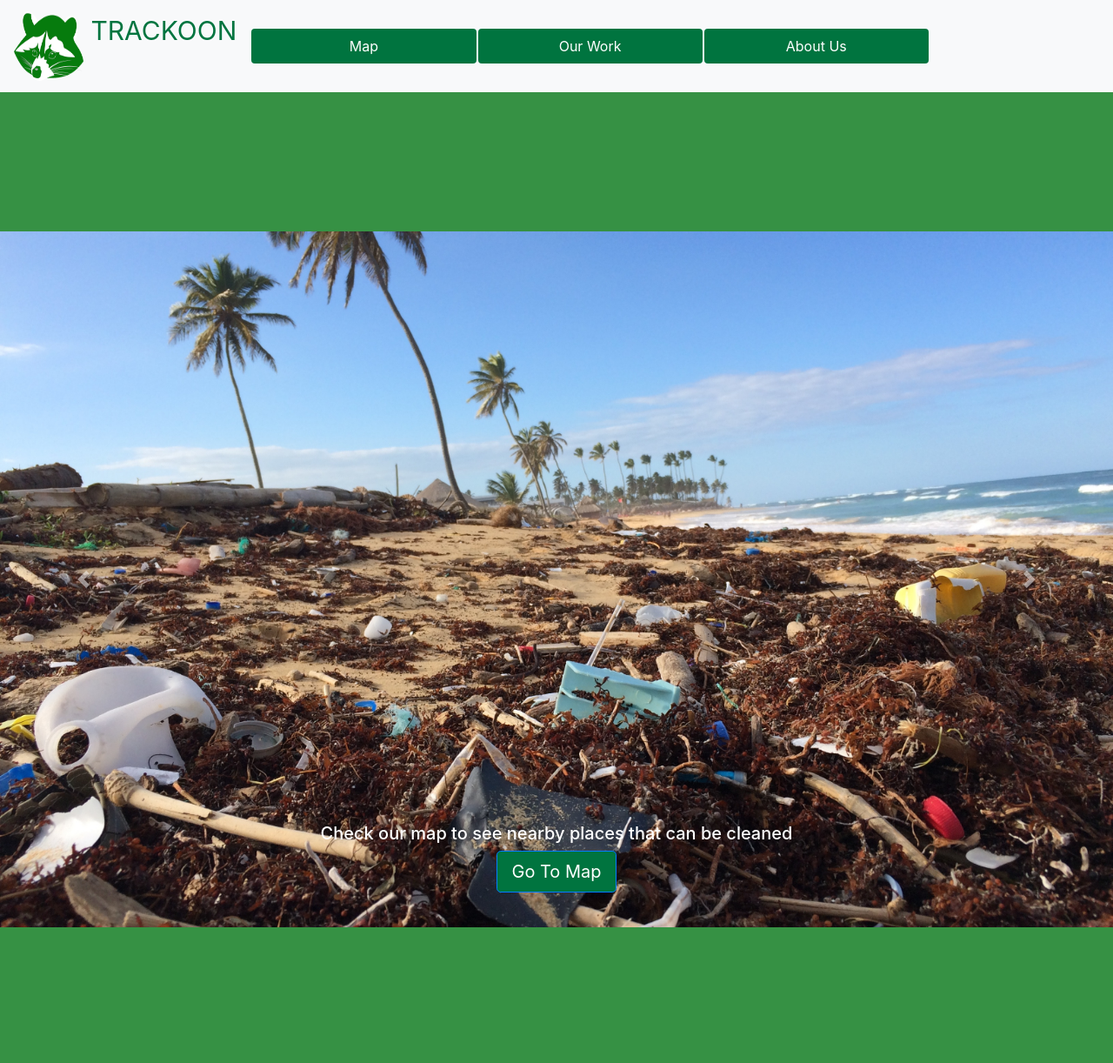
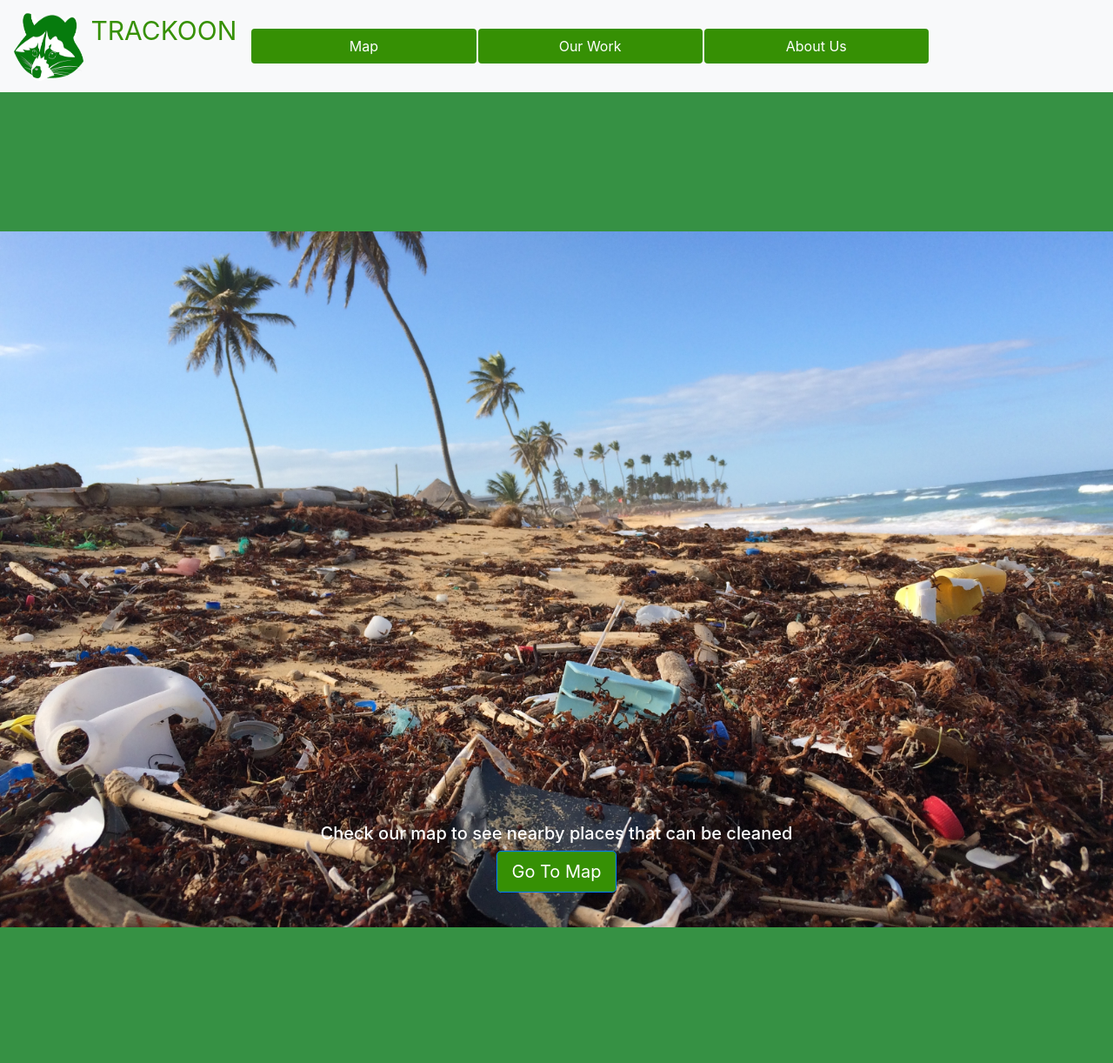
Before and after one commit to shabonout/trashoon, a Django app: page / in a window 1280 px wide. Shown: the top 1222 px of the page at 87% size. Run offline with Django 3.2, Linux system fonts and the light colour scheme; data comes from the database, SQL or seed files in the repository; some libraries are stand-ins or nearby versions.

Commit message:
fixed buttons

```diff
--- a/django-website/src/pins/static/CSS/style.css
+++ b/django-website/src/pins/static/CSS/style.css
@@ -66,3 +66,23 @@ html, body{
   animation-duration: 1s;
   margin-left: 0%;
 }
+
+#myBtn {
+    display: none; /* Hidden by default */
+    position: fixed; /* Fixed/sticky position */
+    bottom: 20px; /* Place the button at the bottom of the page */
+    right: 30px; /* Place the button 30px from the right */
+    z-index: 99; /* Make sure it does not overlap */
+    border: none; /* Remove borders */
+    outline: none; /* Remove outline */
+    background-color: #00743f; /* Set a background color */
+    color: white; /* Text color */
+    cursor: pointer; /* Add a mouse pointer on hover */
+    padding: 15px; /* Some padding */
+    border-radius: 10px; /* Rounded corners */
+    font-size: 18px; /* Increase font size */
+}
+
+#myBtn:hover {
+    background-color: #555; /* Add a dark-grey background on hover */
+}
--- a/django-website/src/pins/static/JavaScript/Script.js
+++ b/django-website/src/pins/static/JavaScript/Script.js
@@ -0,0 +1,15 @@
+window.onscroll = function() {scrollFunction()};
+
+function scrollFunction() {
+    if (document.body.scrollTop > 20 || document.documentElement.scrollTop > 20) {
+        document.getElementById("myBtn").style.display = "block";
+    } else {
+        document.getElementById("myBtn").style.display = "none";
+    }
+}
+
+// When the user clicks on the button, scroll to the top of the document
+function topFunction() {
+    document.body.scrollTop = 0; // For Safari
+    document.documentElement.scrollTop = 0; // For Chrome, Firefox, IE and Opera
+}
--- a/django-website/src/pins/templates/WebPage.html
+++ b/django-website/src/pins/templates/WebPage.html
@@ -10,15 +10,15 @@
 </head>
 <body>
     <nav class="navbar navbar-expand-sm bg-light" style="margin-bottom: 10rem">
-        <a class="navbar-brand" href="#" id="Trashoon"  style="color: #00743f">
+        <a class="navbar-brand" href="#" id="Trashoon"  style="color: #369004">
          <img id="logo" src="{% static 'resources/trashoon.png' %}" width="80" height="80" style="" class="d-inline-block align-top" alt="logo">
         TRACKOON
         </a>
         <div class="navbar-collapse" id="navbarSupportedContent" style="width: 80%; height: 60%" >
             <nav class="nav nav-pills nav-justified" style="width: 80%">
-                <a class="nav-item nav-link active" style="margin: 1px; background: #00743f" href="#">Map</a>
-                <a class="nav-item nav-link active" style="margin: 1px; background: #00743f" href="#">Our Work</a>
-                <a class="nav-item nav-link active" style="margin: 1px; background: #00743f" href="#">About Us</a>
+                <a class="nav-item nav-link active" style="margin: 1px; background: #369004" href="#mapMarker">Map</a>
+                <a class="nav-item nav-link active" style="margin: 1px; background: #369004" href="#OurWork">Our Work</a>
+                <a class="nav-item nav-link active" style="margin: 1px; background: #369004" href="#aboutUS">About Us</a>
             </nav>
         </div>
     </nav>
@@ -30,7 +30,7 @@
                     <h5>
                         Check our map to see nearby places that can be cleaned
                     </h5>
-                    <button type="button" class="btn btn-primary btn-lg" style="background: #00743f ">Go To Map</button>
+                    <button type="button" class="btn btn-primary btn-lg" style="background: #369004" onclick="window.location.href= '#mapMarker' ">Go To Map</button>
                 </div>
             </div>
             <div class="carousel-item">
@@ -39,7 +39,7 @@
                     <h5>
                         Learn more about our goals and how Trackoon works
                     </h5>
-                    <button type="button" class="btn btn-primary btn-lg" style="background: #00743f ">Our Work</button>
+                    <button type="button" class="btn btn-primary btn-lg" style="background: #369004 " onclick="window.location.href= '#OurWork' ">Our Work</button>
                 </div>
             </div>
             <div class="carousel-item">
@@ -48,7 +48,7 @@
                     <h5>
                         Learn more about the developing team
                     </h5>
-                    <button type="button" class="btn btn-primary btn-lg" style="background: #00743f ">About Us</button>
+                    <button type="button" class="btn btn-primary btn-lg" style="background: #369004 " onclick="window.location.href= '#aboutUS'">About Us</button>
                 </div>
             </div>
         </div>
@@ -85,7 +85,7 @@
         </center>
     </div>
 
-    <div class="jumbotron text-jumbo" style="margin-bottom: 0px; margin-top: 0rem; align-content: center; padding:2%" >
+    <div id="mapMarker" class="jumbotron text-jumbo" style="margin-bottom: 0px; margin-top: 0rem; align-content: center; padding:2%" >
         <center>
             <h2>
                 TRACKOON Map
@@ -104,7 +104,7 @@
     </div>
     <div id="map" style="position:relative;top:0px;z-index:0;margin-bottom: 10rem"></div>
 
-    <div class="jumbotron text-jumbo" style="margin-bottom: 0px; margin-top: 10rem; align-content: center; padding: 5%" >
+    <div id="aboutUS" class="jumbotron text-jumbo" style="margin-bottom: 0px; margin-top: 10rem; align-content: center; padding: 5%" >
         <center>
             <h2>
                 About Us
@@ -136,7 +136,7 @@
                     <img src="../static/resources/Ericsson-logo-vector.png" alt="" style="width: 100%;">
                 </div>
                 <div class="col-2">
-                    <img src="../static/resources/Owl_Orange.png" alt="" style="width: 100%; height: 70%">
+                    <img src="../static/resources/Owl_Orange.png" alt="" style="width: 85%; height: 70%">
                 </div>
                 <div class="col-2">
                     <img src="../static/resources/sf.png" alt="" style="width: 100%;">
@@ -154,6 +154,12 @@
             It's FOSS!!
         </div>
     </footer>
+
+    <button onclick="topFunction()" id="myBtn" title="Go to top">Top</button>
+
+
+
+
 
     <script>
         var map;
@@ -224,7 +230,7 @@
         }
 
     </script>
-
+    <script src="../static/JavaScript/Script.js"></script>
     <script>
         document.getElementById('close_page').addEventListener('click', function (event) {
             //document.getElementById('container_page').classList.remove('animation');
```
